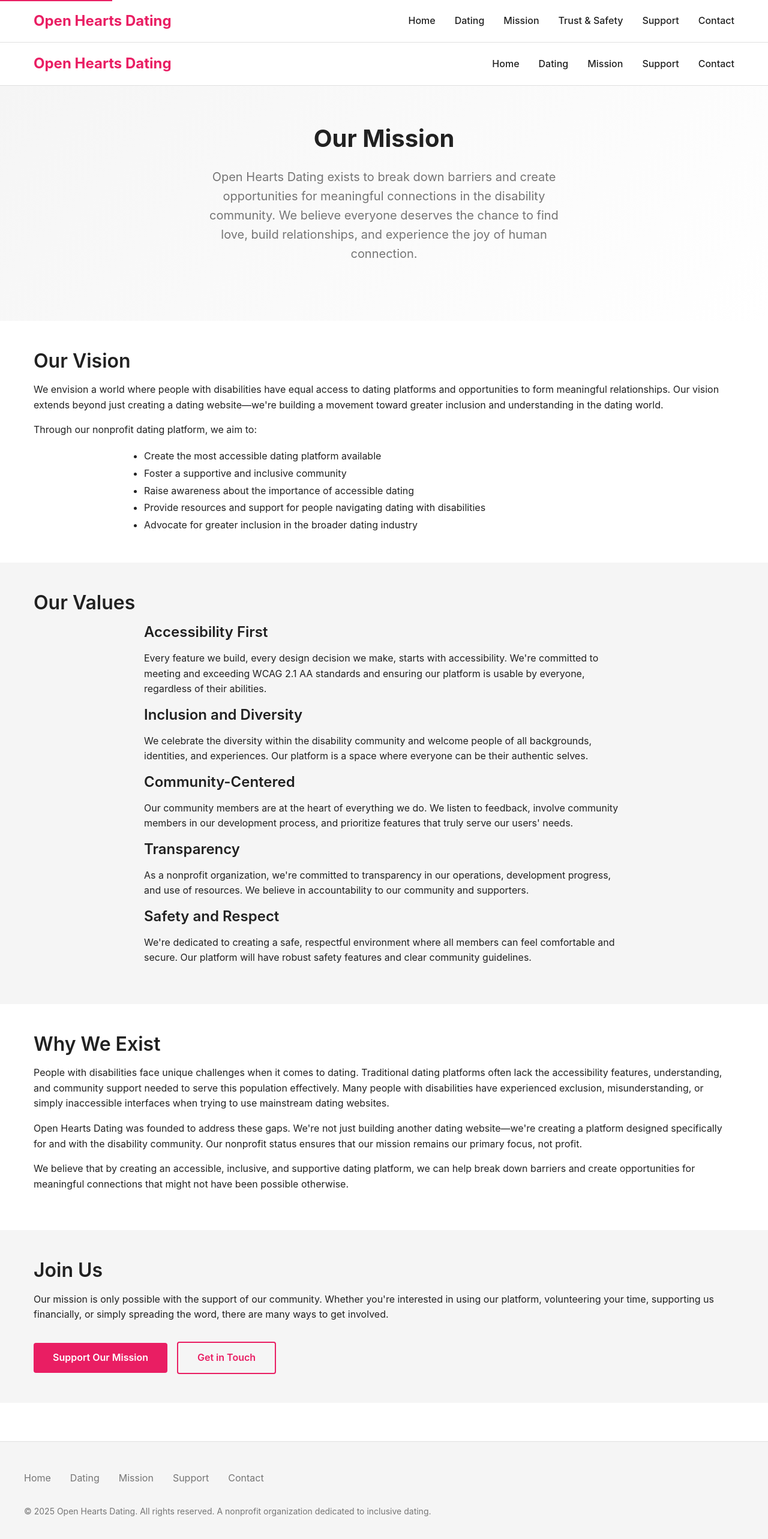
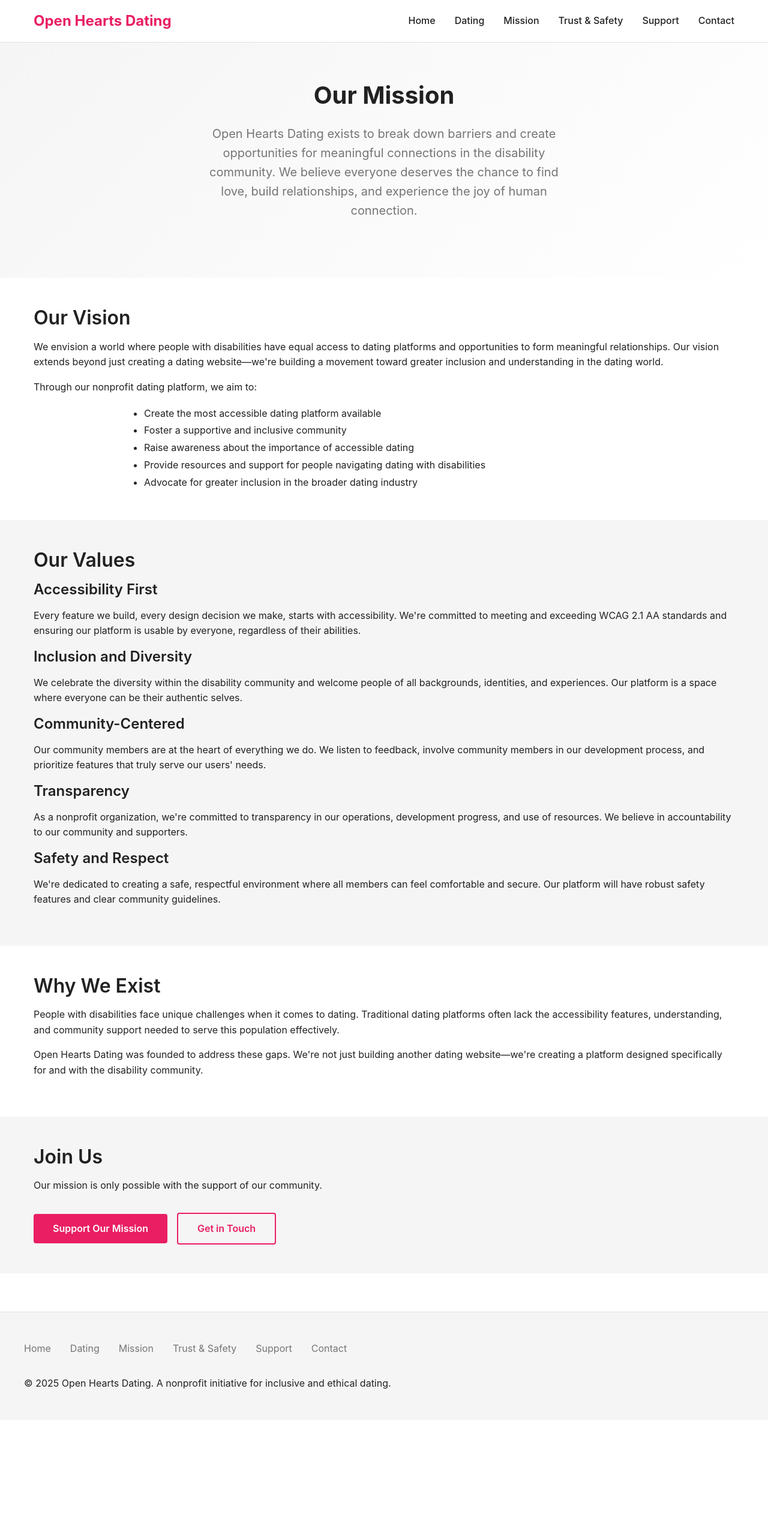
Before and after one commit to chevrutah247/openheartsdating, a Next.js app: page /mission in a window 1280 px wide. Shown: the top 2566 px of the page at 60% size. After the commit the page ends 2367 px from the top, so only its background shows below. Built offline with nearby package versions, Linux system fonts and the light colour scheme.

Commit message:
Fix mission page routing (App Router)

```diff
--- a/app/mission/page.tsx
+++ b/app/mission/page.tsx
@@ -1,36 +1,20 @@
-import type { Metadata } from 'next'
+import type { Metadata } from "next";
+import Link from "next/link";
 
 export const metadata: Metadata = {
-  title: 'Our Mission — Building an Inclusive Dating Community',
-  description: 'Learn about Open Hearts Dating\'s mission to create an accessible and inclusive dating platform for people with disabilities. Discover our values and commitment to breaking down barriers in online dating.',
+  title: "Our Mission — Building an Inclusive Dating Community",
+  description:
+    "Learn about Open Hearts Dating's mission to create an accessible and inclusive dating platform for people with disabilities. Discover our values and commitment to breaking down barriers in online dating.",
   openGraph: {
-    title: 'Our Mission — Building an Inclusive Dating Community',
-    description: 'Learn about Open Hearts Dating\'s mission to create an accessible and inclusive dating platform for people with disabilities.',
+    title: "Our Mission — Building an Inclusive Dating Community",
+    description:
+      "Learn about Open Hearts Dating's mission to create an accessible and inclusive dating platform for people with disabilities.",
   },
-}
+};
 
 export default function MissionPage() {
   return (
     <>
-      <a href="#main-content" className="skip-to-main">
-        Skip to main content
-      </a>
-      <header className="header" role="banner">
-        <div className="header-content">
-          <div className="logo">Open Hearts Dating</div>
-          <nav aria-label="Main navigation">
-            <ul className="nav">
-              <li><a href="/">Home</a></li>
-              <li><a href="/dating">Dating</a></li>
-              <li><a href="/mission">Mission</a></li>
-              <li><a href="/support">Support</a></li>
-              <li><a href="/contact">Contact</a></li>
-            </ul>
-          </nav>
-        </div>
-      </header>
-
-      <main id="main-content" className="main" role="main">
       <section className="hero">
         <div className="container">
           <h1>Our Mission</h1>
@@ -52,10 +36,9 @@ export default function MissionPage() {
             beyond just creating a dating website—we're building a movement toward greater
             inclusion and understanding in the dating world.
           </p>
-            <p>
-              Through our nonprofit dating platform, we aim to:
-            </p>
-            <ul style={{ maxWidth: '800px', margin: '0 auto', lineHeight: '1.8' }}>
+          <p>Through our nonprofit dating platform, we aim to:</p>
+
+          <ul style={{ maxWidth: "800px", margin: "0 auto", lineHeight: "1.8" }}>
             <li>Create the most accessible dating platform available</li>
             <li>Foster a supportive and inclusive community</li>
             <li>Raise awareness about the importance of accessible dating</li>
@@ -68,7 +51,7 @@ export default function MissionPage() {
       <section className="content-section content-section-alt">
         <div className="container">
           <h2>Our Values</h2>
-            <div style={{ maxWidth: '800px', margin: '0 auto' }}>
+
           <h3>Accessibility First</h3>
           <p>
             Every feature we build, every design decision we make, starts with accessibility.
@@ -104,7 +87,6 @@ export default function MissionPage() {
             clear community guidelines.
           </p>
         </div>
-          </div>
       </section>
 
       <section className="content-section">
@@ -113,20 +95,12 @@ export default function MissionPage() {
           <p>
             People with disabilities face unique challenges when it comes to dating. Traditional
             dating platforms often lack the accessibility features, understanding, and community
-              support needed to serve this population effectively. Many people with disabilities
-              have experienced exclusion, misunderstanding, or simply inaccessible interfaces when
-              trying to use mainstream dating websites.
+            support needed to serve this population effectively.
           </p>
           <p>
             Open Hearts Dating was founded to address these gaps. We're not just building another
             dating website—we're creating a platform designed specifically for and with the
-              disability community. Our nonprofit status ensures that our mission remains our
-              primary focus, not profit.
-            </p>
-            <p>
-              We believe that by creating an accessible, inclusive, and supportive dating platform,
-              we can help break down barriers and create opportunities for meaningful connections
-              that might not have been possible otherwise.
+            disability community.
           </p>
         </div>
       </section>
@@ -135,37 +109,19 @@ export default function MissionPage() {
         <div className="container">
           <h2>Join Us</h2>
           <p>
-              Our mission is only possible with the support of our community. Whether you're
-              interested in using our platform, volunteering your time, supporting us financially,
-              or simply spreading the word, there are many ways to get involved.
+            Our mission is only possible with the support of our community.
           </p>
-            <div style={{ marginTop: '2rem' }}>
-              <a href="/support" className="button">Support Our Mission</a>
-              <a href="/contact" className="button button-secondary" style={{ marginLeft: '1rem' }}>
+
+          <div style={{ marginTop: "2rem" }}>
+            <Link href="/support" className="button">
+              Support Our Mission
+            </Link>
+            <Link href="/contact" className="button button-secondary" style={{ marginLeft: "1rem" }}>
               Get in Touch
-              </a>
+            </Link>
           </div>
         </div>
       </section>
-      </main>
-
-      <footer className="footer" role="contentinfo">
-        <div className="footer-content">
-          <nav aria-label="Footer navigation">
-            <ul className="footer-nav">
-              <li><a href="/">Home</a></li>
-              <li><a href="/dating">Dating</a></li>
-              <li><a href="/mission">Mission</a></li>
-              <li><a href="/support">Support</a></li>
-              <li><a href="/contact">Contact</a></li>
-            </ul>
-          </nav>
-          <p className="footer-copyright">
-            &copy; {new Date().getFullYear()} Open Hearts Dating. All rights reserved.
-            A nonprofit organization dedicated to inclusive dating.
-          </p>
-        </div>
-      </footer>
     </>
-  )
+  );
 }
```
Lines whose indentation alone changed are shown as unchanged.
